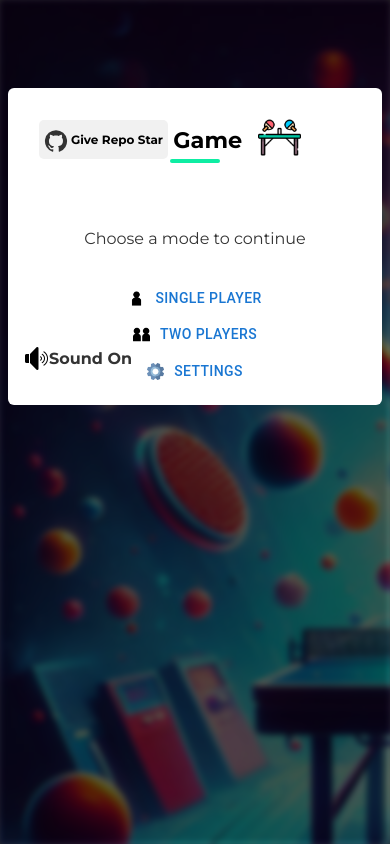
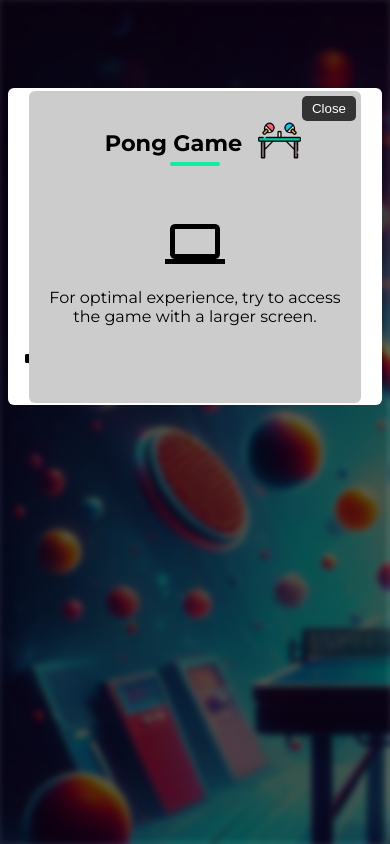
Before and after one commit to Ramzi-Abidi/Pong, a React (Vite) app: page / in a window 390 px wide. Built offline with nearby package versions, Linux system fonts and the light colour scheme.

Commit message:
Added popup for smaller screens
Added popup to inform that game is for PC users for the present

```diff
--- a/src/styles/index.css
+++ b/src/styles/index.css
@@ -290,3 +290,38 @@ section {
     margin-right: 10px;
     object-fit: contain;
 }
+
+
+.popup {
+    position: absolute;
+    background-color: #CCCCCC;
+    width: 300px;
+    height: 280px;
+    z-index: 1001;
+}
+
+.game-logo {
+    display: flex;
+}
+
+.popup button {
+    position: absolute;
+    top: 5px;
+    right: 5px;
+    background-color: #333333;
+    color: #fff;
+    padding: 5px 10px;
+    border: none;
+    border-radius: 5px;
+    cursor: pointer;
+    transition: 0.5s;
+}
+
+.computer-icon {
+    margin-top: 15px;
+    width: 60px;
+}
+
+.popup p {
+    margin-top: 10px;
+}
--- a/src/views/Home.tsx
+++ b/src/views/Home.tsx
@@ -7,9 +7,10 @@ import singlePlayerIcon from "../assets/single-player.png";
 import multiPlayerIcon from "../assets/multi-player.png";
 import settingsIcon from "../assets/settings-icon.png";
 import GitHubIcon from "@mui/icons-material/GitHub";
+import laptopIcon from "../assets/laptop-icon.png";
 import buttonClickSound from "../assets/button-click-sound.mp3";
 import { HomeProps } from "../utils/types";
-import { useEffect } from "react";
+import { useEffect, useState } from "react";
 
 const Home: React.FC<HomeProps> = ({ isSoundOn, onSoundChange }) => {
     useEffect(() => {
@@ -20,6 +21,22 @@ const Home: React.FC<HomeProps> = ({ isSoundOn, onSoundChange }) => {
         if (swalEl) {
             swalEl.remove();
         }
+    }, []);
+
+    const [isSmallScreen, setIsSmallScreen] = useState<boolean>(false);
+
+    useEffect(() => {
+        const checkScreenSize = () => {
+        setIsSmallScreen(window.innerWidth < 768);
+        };
+
+        checkScreenSize();
+
+        window.addEventListener('resize', checkScreenSize);
+
+        return () => {
+        window.removeEventListener('resize', checkScreenSize);
+        };
     }, []);
 
     const navigate = useNavigate();
@@ -60,11 +77,33 @@ const Home: React.FC<HomeProps> = ({ isSoundOn, onSoundChange }) => {
         audio.play();
     }
 
+    const closePopup = () => {
+        setIsSmallScreen(false);
+    }
 
     return (
         <div className="slowed-blurry-background">
             <div className="overlay"></div>
             <div className="pong-background"></div>
+            {isSmallScreen && (
+                <section className="stepper disable-blur popup">
+                <button onClick={closePopup}>Close</button>
+                <div className="title home-title-section">
+
+                <h3>pong game</h3>
+                <div className="img-container">
+                    <img
+                        src={pongImage}
+                        alt="Pong"
+                        className="pong-header"
+                    />
+                </div>
+                </div>
+                     <br/>
+                    <img src={laptopIcon} alt="" className="computer-icon"/>
+                    <p>For optimal experience, try to access the game with a larger screen.</p>
+                </section>
+            )}
 
             <section className="stepper disable-blur">
                 <div className="title home-title-section">
```
Also changed, not shown: src/assets/laptop-icon.png (added).
